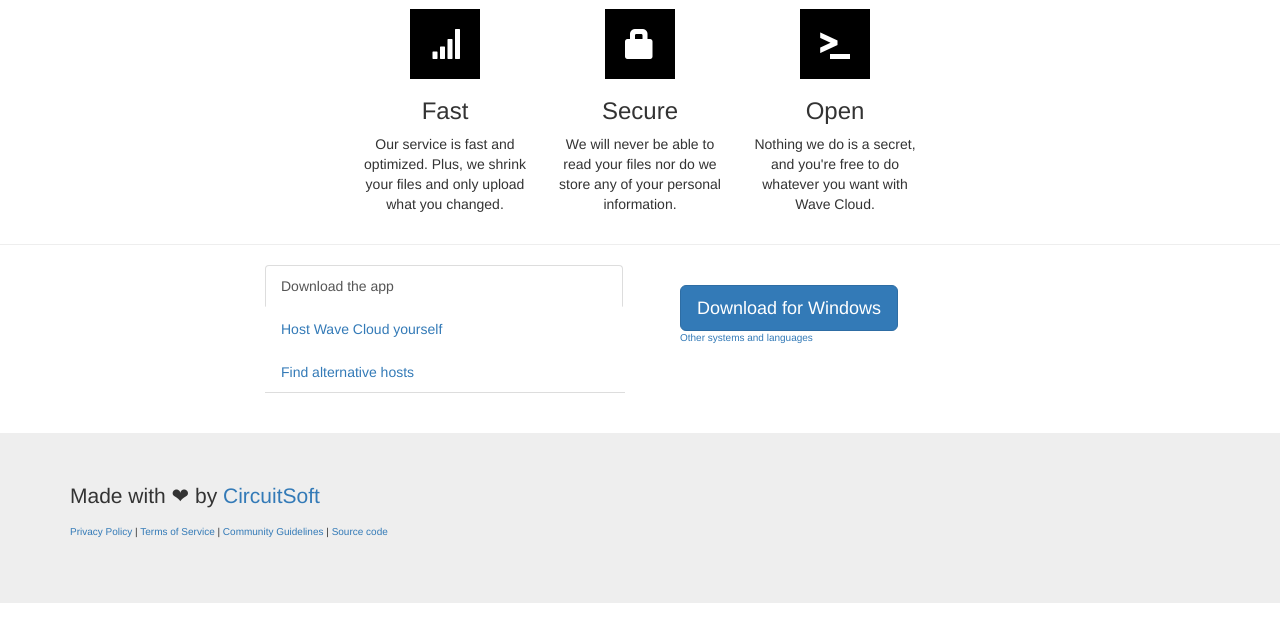
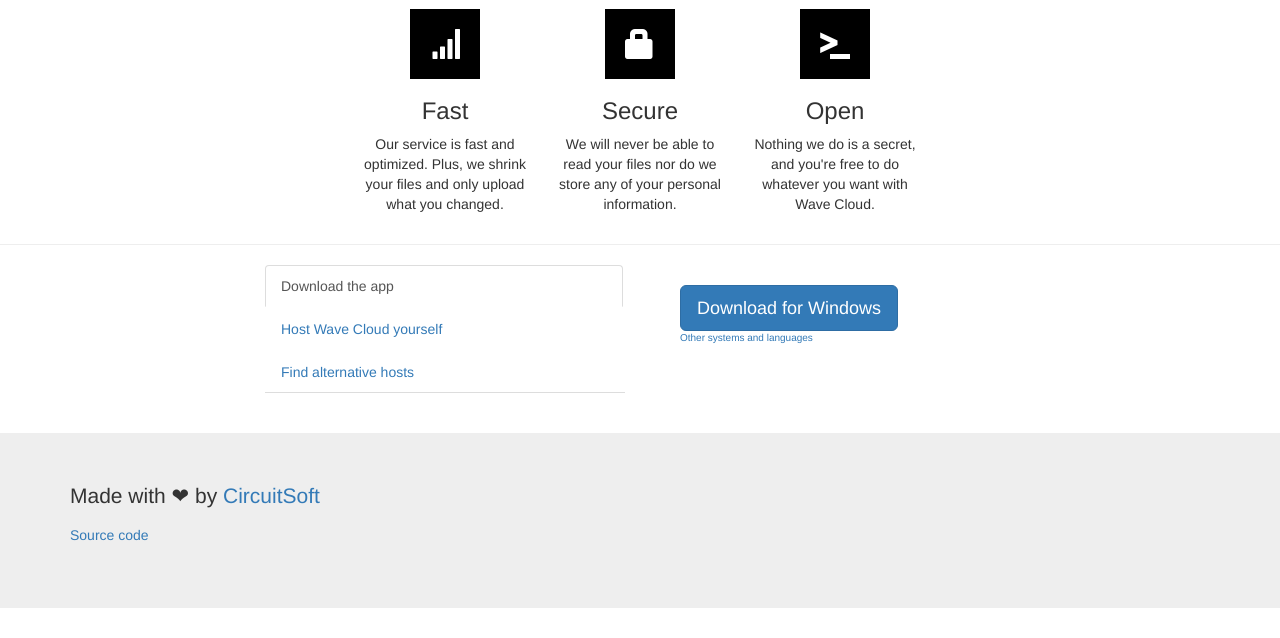
Before and after one commit to CircuitSoftGroup/WaveCloud, a plain HTML site: page site/index.html in a window 1280 px wide. Shown: the part 316-954 px from the top of the page. Drawn offline with nearby package versions, Linux system fonts and the light colour scheme.

Commit message:
Comment out legal stuff for now until it is available

```diff
--- a/site/index.html
+++ b/site/index.html
@@ -72,7 +72,8 @@
 	<footer id="footer" class="jumbotron">
 		<div class="container">
 		  <p class="lead">Made with &#x2764; by <a href="https://circuitsoft.org">CircuitSoft</a></p>
-		  <p style="font-size: 1rem;"><a href="privacy">Privacy Policy</a> | <a href="terms">Terms of Service</a> | <a href="guidelines">Community Guidelines</a> | <a href="https://github.com/CircuitSoftGroup/WaveCloud/">Source code</a></p>
+		  <!--
+		  <p style="font-size: 1rem;"><a href="privacy">Privacy Policy</a> | <a href="terms">Terms of Service</a> | <a href="guidelines">Community Guidelines</a> | --> <a href="https://github.com/CircuitSoftGroup/WaveCloud/">Source code</a></p>
 		</div>
 	</footer>
     <script src="https://ajax.aspnetcdn.com/ajax/jQuery/jquery-2.1.4.min.js"></script>
```
